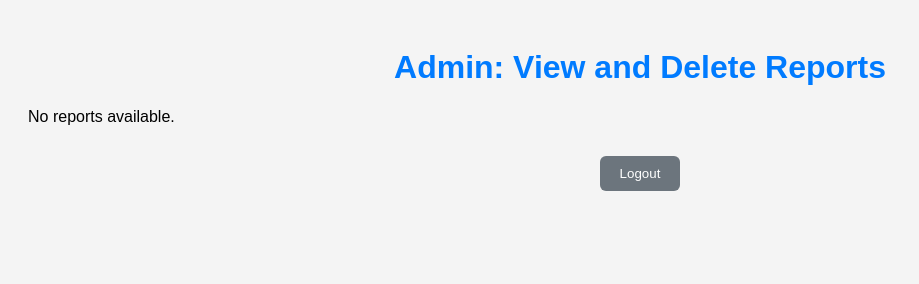
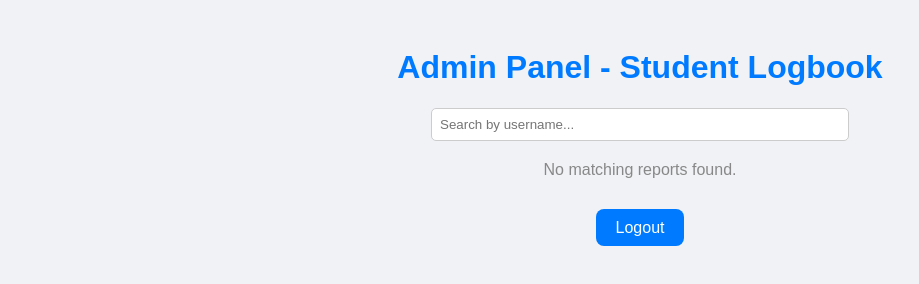
Before and after one commit to Shihab4099/TRAINING, a plain HTML site: page admin.html in a window 1280 px wide. Shown: the whole page, without its empty margins (0-919 px from the left). Drawn offline with Linux system fonts and the light colour scheme.

Commit message:
Update admin.html

```diff
--- a/admin.html
+++ b/admin.html
@@ -1,13 +1,14 @@
 <!DOCTYPE html>
 <html lang="en">
 <head>
-  <meta charset="UTF-8">
-  <title>Admin Panel</title>
+  <meta charset="UTF-8" />
+  <meta name="viewport" content="width=device-width, initial-scale=1.0"/>
+  <title>Admin Panel - Logbook</title>
   <style>
     body {
       font-family: Arial, sans-serif;
-      background: #f4f4f4;
       padding: 20px;
+      background-color: #f0f2f5;
     }
 
     h1 {
@@ -16,67 +17,88 @@
     }
 
     .entry {
-      background: white;
+      background-color: white;
+      border-radius: 10px;
       padding: 15px;
-      margin: 10px 0;
-      border-left: 6px solid #007BFF;
-      box-shadow: 0 0 5px rgba(0,0,0,0.1);
+      margin-bottom: 20px;
+      box-shadow: 0 2px 6px rgba(0,0,0,0.1);
     }
 
-    .entry button {
-      background-color: #dc3545;
+    button {
+      background-color: red;
       color: white;
       border: none;
-      padding: 6px 12px;
+      padding: 8px 12px;
       border-radius: 5px;
       cursor: pointer;
       margin-top: 10px;
     }
 
-    .entry button:hover {
-      background-color: #c82333;
+    button:hover {
+      background-color: darkred;
     }
 
-    .logout {
+    #logout {
+      margin-top: 40px;
+      display: block;
       text-align: center;
-      margin-top: 30px;
     }
 
-    .logout button {
+    #logout a {
+      color: white;
+      background-color: #007BFF;
       padding: 10px 20px;
-      background-color: #6c757d;
-      color: white;
-      border: none;
-      border-radius: 6px;
-      cursor: pointer;
+      text-decoration: none;
+      border-radius: 8px;
     }
 
-    .logout button:hover {
-      background-color: #5a6268;
+    #logout a:hover {
+      background-color: #0056b3;
+    }
+
+    #searchInput {
+      padding: 8px;
+      width: 60%;
+      max-width: 400px;
+      border-radius: 5px;
+      border: 1px solid #ccc;
+      margin: 0 auto 20px auto;
+      display: block;
+    }
+
+    .no-results {
+      text-align: center;
+      color: #888;
     }
   </style>
 </head>
 <body>
-  <h1>Admin: View and Delete Reports</h1>
+  <h1>Admin Panel - Student Logbook</h1>
+
+  <input type="text" id="searchInput" placeholder="Search by username..." onkeyup="renderData()"/>
+
   <div id="logbookContainer"></div>
 
-  <div class="logout">
-    <button onclick="logout()">Logout</button>
+  <div id="logout">
+    <a href="index.html">Logout</a>
   </div>
 
   <script>
-    const data = JSON.parse(localStorage.getItem('logbookData')) || [];
     const container = document.getElementById('logbookContainer');
+
+    let data = JSON.parse(localStorage.getItem("logbookData")) || [];
 
     function renderData() {
       container.innerHTML = "";
+      const searchTerm = document.getElementById('searchInput').value.toLowerCase();
+      const filtered = data.filter(entry => entry.username.toLowerCase().includes(searchTerm));
 
-      if (data.length === 0) {
-        container.innerHTML = "<p>No reports available.</p>";
+      if (filtered.length === 0) {
+        container.innerHTML = "<p class='no-results'>No matching reports found.</p>";
         return;
       }
 
-      data.forEach((entry, index) => {
+      filtered.forEach((entry, index) => {
         const div = document.createElement('div');
         div.className = "entry";
         div.innerHTML = `
@@ -89,23 +111,18 @@
           Wednesday: ${entry.wednesday}<br>
           Thursday: ${entry.thursday}<br>
           Friday: ${entry.friday}<br>
-          <button onclick="deleteEntry(${index})">Delete</button>
+          <button onclick="deleteEntry(${data.indexOf(entry)})">Delete</button>
         `;
         container.appendChild(div);
       });
     }
 
     function deleteEntry(index) {
-      if (confirm("Are you sure you want to delete this report?")) {
+      if (confirm("Are you sure you want to delete this entry?")) {
         data.splice(index, 1);
-        localStorage.setItem('logbookData', JSON.stringify(data));
+        localStorage.setItem("logbookData", JSON.stringify(data));
         renderData();
       }
-    }
-
-    function logout() {
-      localStorage.removeItem('currentUser');
-      window.location.href = 'index.html';
     }
 
     renderData();
```
